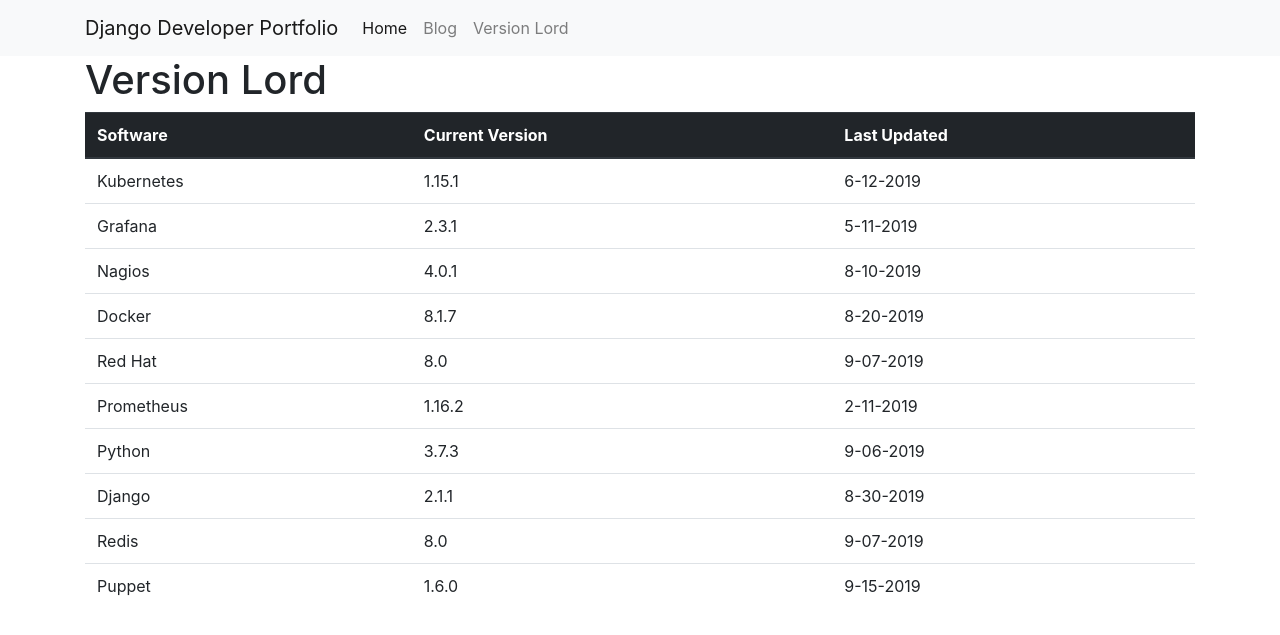
After one commit to pythonredhat/django-developer-portfolio, a Django app: page / in a window 1280 px wide. The commit adds this page. Shown: the top 635 px of the page. Run offline with Django 3.2, Linux system fonts and the light colour scheme; some libraries are stand-ins or nearby versions.

Commit message:
Add base template with table for version lord

```diff
--- a/django_developer_portfolio/django_developer_portfolio/templates/base.html
+++ b/django_developer_portfolio/django_developer_portfolio/templates/base.html
@@ -13,7 +13,10 @@
               <a class="nav-link" href="{% url 'project_index' %}">Home</a>
             </li>
             <li class="nav-item">
-              <a class="nav-link" href="{% url 'project_index' %}">Blog</a>
+              <a class="nav-link" href="{% url 'blog_index' %}">Blog</a>
+            </li>
+            <li class="nav-item">
+              <a class="nav-link" href="{% url 'version_lord_index' %}">Version Lord</a>
             </li>
           </ul>
         </div>
--- /dev/null
+++ b/django_developer_portfolio/version_lord/templates/version_lord_index.html
@@ -0,0 +1,66 @@
+{% extends "base.html" %}
+{% load static %}
+{% block page_content %}
+<h1>Version Lord</h1>
+<table class="table">
+    <thead class="thead-dark">
+      <tr>
+        <th scope="col">Software</th>
+        <th scope="col">Current Version</th>
+        <th scope="col">Last Updated</th>
+      </tr>
+    </thead>
+    <tbody>
+      <tr>
+        <td>Kubernetes</td>
+        <td>1.15.1</td>
+        <td>6-12-2019</td>
+      </tr>
+      <tr>
+        <td>Grafana</td>
+        <td>2.3.1</td>
+        <td>5-11-2019</td>
+      </tr>
+      <tr>
+        <td>Nagios</td>
+        <td>4.0.1</td>
+        <td>8-10-2019</td>
+      </tr>
+      <tr>
+        <td>Docker</td>
+        <td>8.1.7</td>
+        <td>8-20-2019</td>
+      </tr>
+      <tr>
+        <td>Red Hat</td>
+        <td>8.0</td>
+        <td>9-07-2019</td>
+      </tr>
+      <tr>
+        <td>Prometheus</td>
+        <td>1.16.2</td>
+        <td>2-11-2019</td>
+      </tr>
+      <tr>
+        <td>Python</td>
+        <td>3.7.3</td>
+        <td>9-06-2019</td>
+      </tr>
+      <tr>
+        <td>Django</td>
+        <td>2.1.1</td>
+        <td>8-30-2019</td>
+      </tr>
+      <tr>
+        <td>Redis</td>
+        <td>8.0</td>
+        <td>9-07-2019</td>
+      </tr>
+      <tr>
+        <td>Puppet</td>
+        <td>1.6.0</td>
+        <td>9-15-2019</td>
+      </tr>
+    </tbody>
+  </table>
+  {% endblock %}
--- a/django_developer_portfolio/version_lord/urls.py
+++ b/django_developer_portfolio/version_lord/urls.py
@@ -1,4 +1,5 @@
 from django.conf.urls import url
+from django.urls import path
 from . import views
 
 urlpatterns = [
@@ -11,5 +12,6 @@ urlpatterns = [
         r'^api/v1/version_lord/$',
         views.get_post_version,
         name='get_post_version'
-    )
+    ),
+    path("", views.version_lord_index, name="version_lord_index")
 ]
--- a/django_developer_portfolio/version_lord/views.py
+++ b/django_developer_portfolio/version_lord/views.py
@@ -49,3 +49,10 @@ def get_post_version(request):
             serializer.save()
             return Response(serializer.data, status=status.HTTP_201_CREATED)
         return Response(serializer.errors, status=status.HTTP_400_BAD_REQUEST)
+
+def version_lord_index(request):
+    versions = Version.objects.all()
+    context = {
+        'versions': versions
+    }
+    return render(request, 'version_lord_index.html', context)
```
